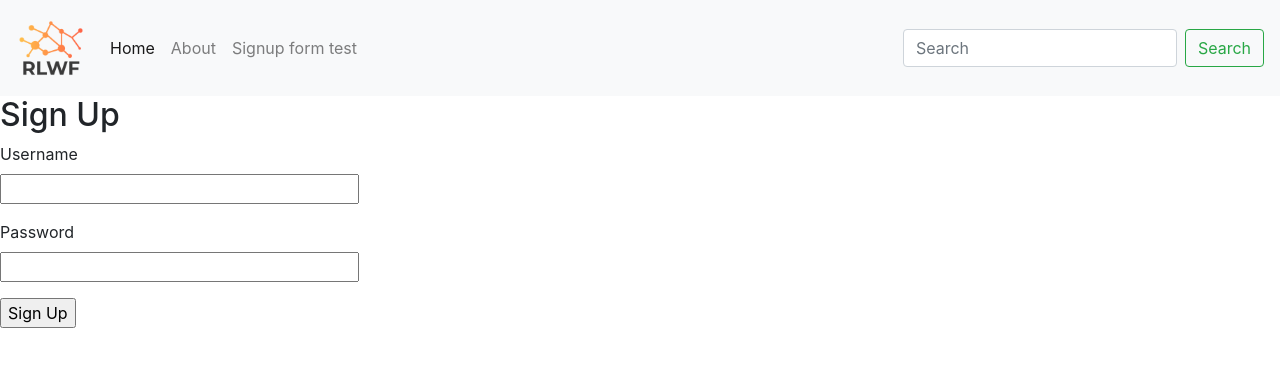
After one commit to caiolopesdasilva/reliable_linked_web_forms, a Flask app: page /signup in a window 1280 px wide. The commit adds this page. Shown: the top 367 px of the page. Run offline with Flask 2, Linux system fonts and the light colour scheme; some libraries are stand-ins or nearby versions.

Commit message:
general updates & forms implementation
updated bootstrap layout, added simple logo, added simple signup form using Flask-WTForms

```diff
--- a/app/__init__.py
+++ b/app/__init__.py
@@ -5,6 +5,7 @@ from .config import Development
 def create_app(app_config='development'):
 
     app=Flask(__name__)
+    app.config['SECRET_KEY'] = 'thecodex'
     Bootstrap(app)
 
     print(config)
--- /dev/null
+++ b/app/forms.py
@@ -0,0 +1,7 @@
+from flask_wtf import FlaskForm
+from wtforms import StringField,PasswordField,SubmitField
+
+class SignUpForm(FlaskForm):
+    username = StringField('Username')
+    password = PasswordField('Password')
+    submit = SubmitField('Sign Up')
--- a/app/main/routes.py
+++ b/app/main/routes.py
@@ -1,5 +1,5 @@
-from flask import Blueprint, render_template
-
+from flask import Blueprint, render_template,request
+from ..forms import SignUpForm
 main = Blueprint('main',__name__)
 
 @main.route('/', methods=['GET'])
@@ -8,7 +8,7 @@ def index():
 
 @main.route('/about')
 def about():
-    return 'The about page'
+    return render_template('about.html')
 
 @main.route('/blog')
 def blog():
@@ -17,3 +17,11 @@ def blog():
 @main.route('/blog/<int:blog_id>')
 def blogpost(blog_id):
     return 'This is the blogpost number' + str(blog_id)
+
+@main.route('/signup', methods=['GET','POST'])
+def signup():
+    form = SignUpForm()
+    if form.is_submitted():
+        result = request.form
+        return render_template('user.html', result=result)
+    return render_template('signup.html', form=form)
--- /dev/null
+++ b/app/templates/about.html
@@ -0,0 +1,6 @@
+{%extends 'layout.html'%}
+
+
+{% block content %}
+<h1>about</h1>
+{% endblock %}
--- a/app/templates/index.html
+++ b/app/templates/index.html
@@ -1,5 +1,4 @@
 {%extends 'layout.html'%}
-
 
 {% block content %}
 <h1>teste</h1>
--- a/app/templates/layout.html
+++ b/app/templates/layout.html
@@ -8,12 +8,12 @@
     <!-- Bootstrap CSS -->
     <link rel="stylesheet" href="https://maxcdn.bootstrapcdn.com/bootstrap/4.0.0/css/bootstrap.min.css" integrity="sha384-Gn5384xqQ1aoWXA+058RXPxPg6fy4IWvTNh0E263XmFcJlSAwiGgFAW/dAiS6JXm" crossorigin="anonymous">
 
-    <title>Hello, world!</title>
+    <title>Reliable Linked Web Forms</title>
   </head>
   <body>
   <nav class="navbar navbar-expand-lg navbar-light bg-light">
-  <a class="navbar-brand" href="#">
-  <img src="/docs/4.0/assets/brand/bootstrap-solid.svg" width="30" height="30" alt="">
+  <a class="navbar-brand" href="/">
+  <img src="/static/img/logo.png" width="70" height="70" alt="">
   </a>
   <button class="navbar-toggler" type="button" data-toggle="collapse" data-target="#navbarSupportedContent" aria-controls="navbarSupportedContent" aria-expanded="false" aria-label="Toggle navigation">
     <span class="navbar-toggler-icon"></span>
@@ -22,25 +22,16 @@
   <div class="collapse navbar-collapse" id="navbarSupportedContent">
     <ul class="navbar-nav mr-auto">
       <li class="nav-item active">
-        <a class="nav-link" href="#">Home <span class="sr-only">(current)</span></a>
+        <a class="nav-link" href="/">Home <span class="sr-only">(current)</span></a>
       </li>
       <li class="nav-item">
-        <a class="nav-link" href="#">Link</a>
+        <a class="nav-link" href="/about">About</a>
       </li>
-      <li class="nav-item dropdown">
-        <a class="nav-link dropdown-toggle" href="#" id="navbarDropdown" role="button" data-toggle="dropdown" aria-haspopup="true" aria-expanded="false">
-          Dropdown
-        </a>
-        <div class="dropdown-menu" aria-labelledby="navbarDropdown">
-          <a class="dropdown-item" href="#">Action</a>
-          <a class="dropdown-item" href="#">Another action</a>
-          <div class="dropdown-divider"></div>
-          <a class="dropdown-item" href="#">Something else here</a>
-        </div>
       </li>
       <li class="nav-item">
-        <a class="nav-link disabled" href="#">Disabled</a>
+        <a class="nav-link" href="/signup">Signup form test</a>
       </li>
+
     </ul>
     <form class="form-inline my-2 my-lg-0">
       <input class="form-control mr-sm-2" type="search" placeholder="Search" aria-label="Search">
--- /dev/null
+++ b/app/templates/signup.html
@@ -0,0 +1,19 @@
+{%extends 'layout.html'%}
+
+{% block content %}
+<h2> Sign Up</h2>
+<form action="" method="post">
+    <p>
+        {{form.username.label}} <br>
+        {{form.username(size=30)}}
+    </p>
+    <p>
+        {{form.password.label}} <br>
+        {{form.password(size=30)}}
+    </p>
+    <p>
+        {{form.submit()}} <br>
+    </p>
+
+
+{% endblock %}
```
Also changed, not shown: app/templates/user.html (added, +16 -0 lines), app/static/img/logo.png (added).
